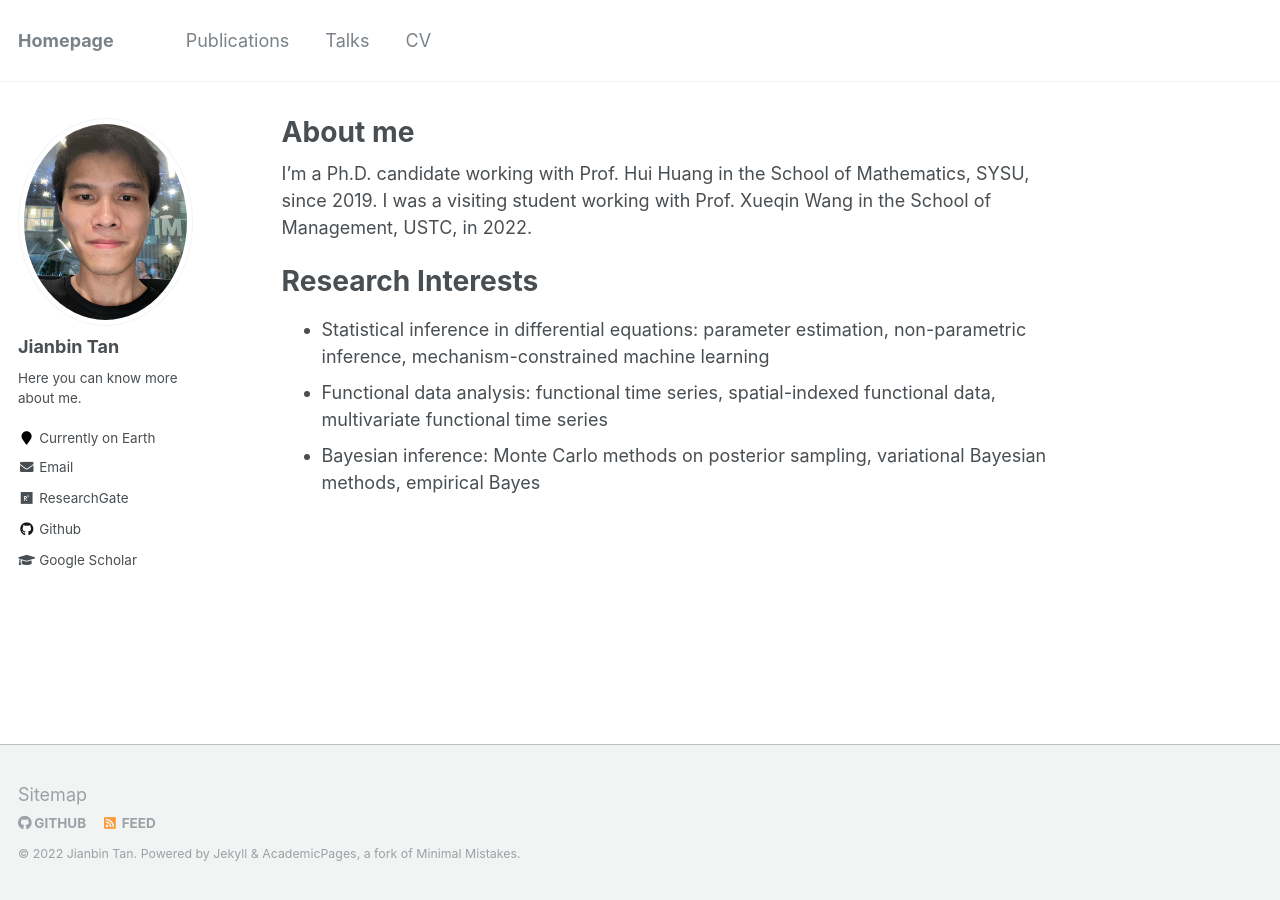
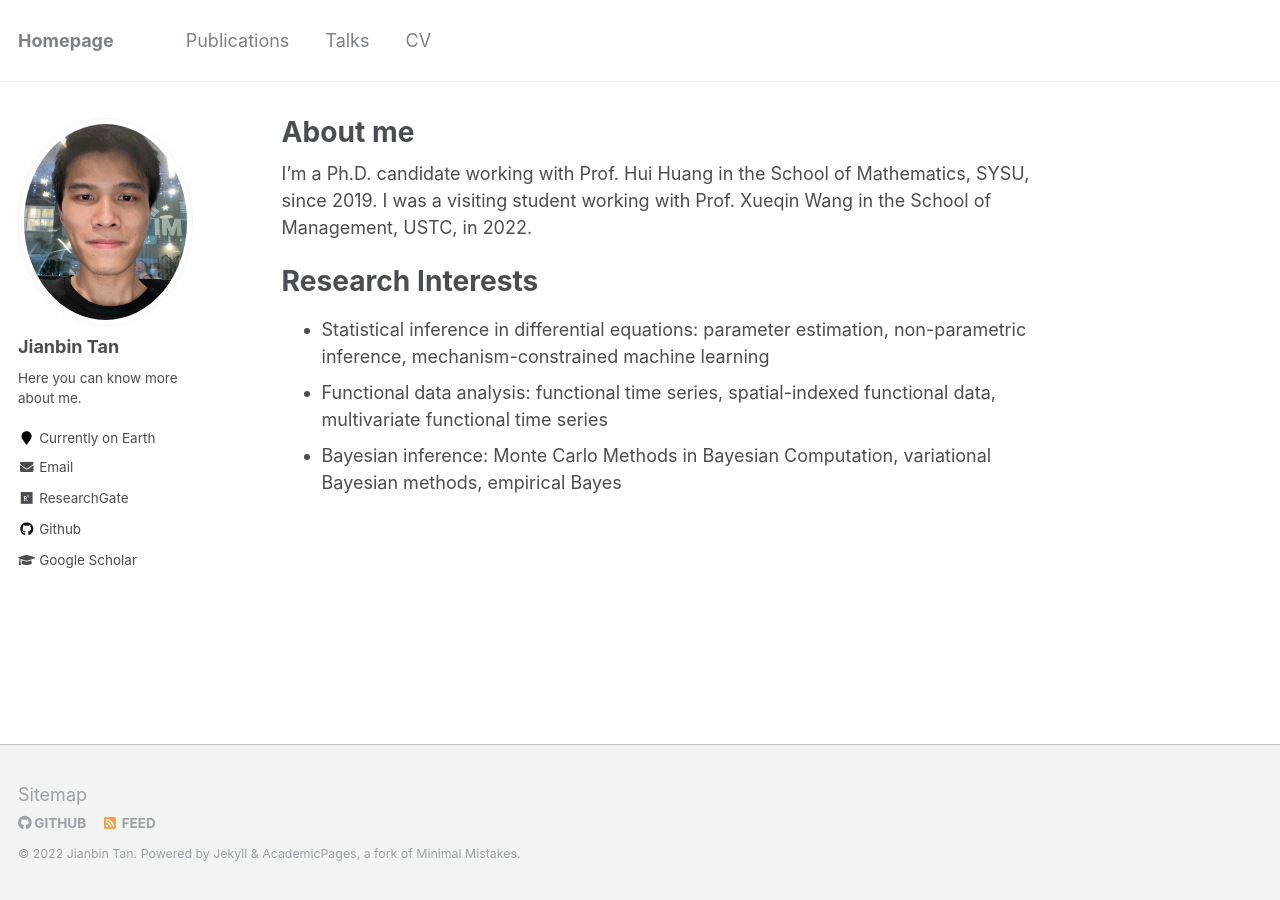
Before and after one commit to Tan-jianbin/Tan-jianbin.github.io, a Jekyll site: the page built from _pages/about.md, in a window 1280 px wide. Built offline with Jekyll 4.4.1, drawn with Linux system fonts in a browser that asks for light colours.

Commit message:
Update about.md

```diff
--- a/_pages/about.md
+++ b/_pages/about.md
@@ -14,4 +14,4 @@ Research Interests
 ======
 - Statistical inference in differential equations: parameter estimation, non-parametric inference, mechanism-constrained machine learning
 - Functional data analysis: functional time series, spatial-indexed functional data, multivariate functional time series
-- Bayesian inference: Monte Carlo methods on posterior sampling, variational Bayesian methods, empirical Bayes
+- Bayesian inference: Monte Carlo Methods in Bayesian Computation, variational Bayesian methods, empirical Bayes
```
